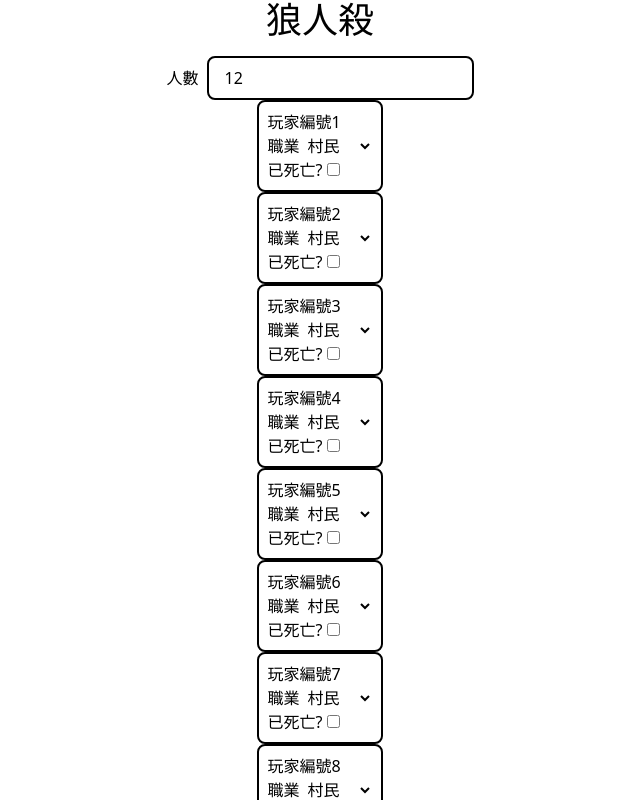
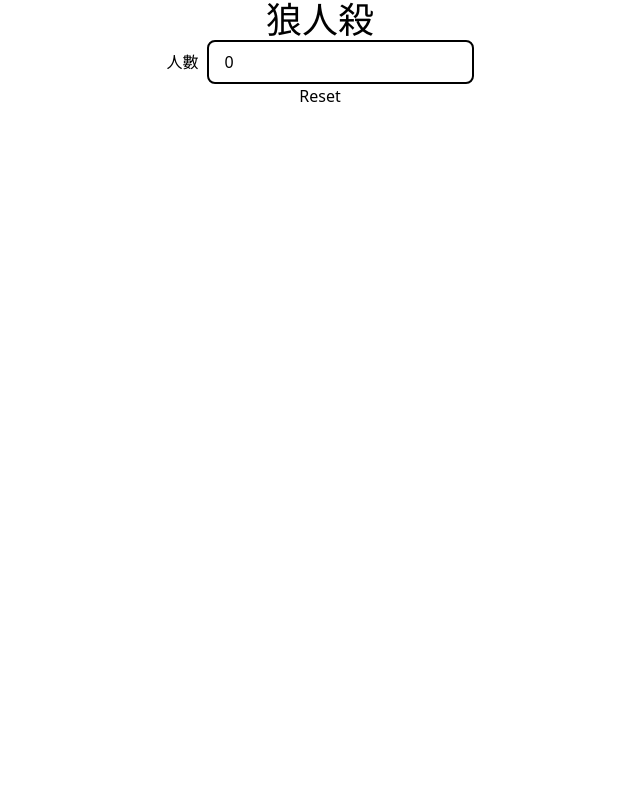
Before and after one commit to aappaapp/mafia, a SvelteKit app: page / in a window 1280 px wide. Shown: the top 800 px of the page, without its empty margins (320-960 px from the left). Built offline with nearby package versions, Linux system fonts and the light colour scheme.

Commit message:
Seperate the files

```diff
--- a/src/app.d.ts
+++ b/src/app.d.ts
@@ -12,6 +12,8 @@ declare global {
 			playerData: {
 				role: 'werewolf' | 'king' | 'witch' | 'seer' | 'hunter' | 'knight' | 'villager';
 				dead: boolean;
+				isSheriff: boolean;
+				name: string;
 			}[];
 		}
 	}
--- /dev/null
+++ b/src/lib/components/Panel.svelte
@@ -0,0 +1,39 @@
+<script lang="ts">
+	import Player from './Player.svelte';
+
+	type Props = {
+		gameState: App.GameState;
+	};
+	let { gameState = $bindable() }: Props = $props();
+
+	$effect.pre(() => {
+		if (gameState.playerData.length < gameState.playerCount) {
+			for (let i = gameState.playerData.length; i < gameState.playerCount; i++) {
+				gameState.playerData.push({
+					role: 'villager',
+					name: '',
+					dead: false,
+					isSheriff: false
+				});
+			}
+		}
+	});
+</script>
+
+<div class="flex flex-col items-center">
+	<div class="flex items-center gap-2">
+		<label for="players">人數</label>
+		<input
+			type="number"
+			id="players"
+			bind:value={() => gameState.playerCount, (v) => (gameState.playerCount = Math.max(v, 0))}
+			class="b--input--number"
+		/>
+	</div>
+	<button onclick={() => ((gameState.playerData = []), (gameState.playerCount = 0))}>Reset</button>
+	<div class="grid grid-cols-2">
+		{#each new Array(gameState.playerCount) as _, i}
+			<Player data={gameState.playerData[i]} playerNumber={i + 1} />
+		{/each}
+	</div>
+</div>
--- /dev/null
+++ b/src/lib/components/Player.svelte
@@ -0,0 +1,48 @@
+<script lang="ts">
+	type Props = {
+		playerNumber: number;
+		data: App.GameState['playerData'][number];
+	};
+
+	let { playerNumber, data }: Props = $props();
+	$effect.pre(() => {
+		if (!data.name) {
+			data.name = `玩家${playerNumber}`;
+		}
+	});
+</script>
+
+<div
+	class="flex flex-col items-center rounded-lg border-2 border-black p-5 {data.dead
+		? 'bg-black text-white'
+		: ''}"
+>
+	<div>
+		<span>#{playerNumber}</span>
+	</div>
+	<div>
+		<input
+			type="text"
+			value={data.name}
+			onchange={(e) => (data.name = e.currentTarget.value)}
+			class="w-full text-center"
+		/>
+	</div>
+	<div>
+		<select bind:value={data.role} class="bg-transparent">
+			<option value="king">狼王</option>
+			<option value="werewolf">狼人</option>
+			<option value="seer">預言家</option>
+			<option value="witch">女巫</option>
+			<option value="hunter">獵人</option>
+			<option value="knight">騎士</option>
+			<option value="villager">村民</option>
+		</select>
+	</div>
+	<div>
+		<button onclick={() => (data.dead = !data.dead)}>{data.dead ? '☠️' : '😀'}</button>
+		<button onclick={() => (data.isSheriff = !data.isSheriff)}
+			>{data.isSheriff ? '👮' : '🎩'}</button
+		>
+	</div>
+</div>
--- a/src/routes/+page.svelte
+++ b/src/routes/+page.svelte
@@ -1,83 +1,21 @@
 <script lang="ts">
-	import { localStore } from '$lib';
+	import { browser } from '$app/environment';
+	import Panel from '$lib/components/Panel.svelte';
 
-	type DeepPartial<T> = {
-		[P in keyof T]?: DeepPartial<T[P]>;
-	};
-	let state = localStore<DeepPartial<State>>('state', {
-		playerCount: 12,
+	let gameState: App.GameState = $state({
+		playerCount: 0,
 		playerData: []
 	});
 
+	if (browser) {
+		let item = localStorage.getItem('state');
+		if (item) gameState = JSON.parse(item);
+	}
+
 	$effect(() => {
-		if (state.value.playerCount && state.value.playerData) {
-			if (state.value.playerData.length < state.value.playerCount) {
-				for (let i = state.value.playerData.length; i < state.value.playerCount; i++) {
-					state.value.playerData.push({
-						role: 'villager',
-						dead: false
-					});
-				}
-			}
-		}
+		localStorage.setItem('state', JSON.stringify(gameState));
 	});
 </script>
 
-<div class="flex flex-col gap-4">
-	<h1 class="text-center text-4xl">狼人殺</h1>
-	<div class="flex flex-col items-center">
-		<div class="flex items-center gap-2">
-			<label for="players">人數</label>
-			<input
-				type="number"
-				id="players"
-				bind:value={() => state.value.playerCount,
-				(v) => {
-					state.value.playerCount = v ?? 0;
-				}}
-				class="b--input--number"
-			/>
-		</div>
-		{#each new Array(state.value.playerCount) as _, i}
-			<div
-				class="flex flex-col rounded-lg border-2 border-black p-2 {state.value.playerData?.[i]?.dead
-					? 'bg-black text-white'
-					: ''}"
-			>
-				<span>玩家編號{i + 1}</span>
-				<div>
-					<label for="role-{i}">職業</label>
-					<select
-						id="role-{i}"
-						bind:value={() => state.value.playerData?.[i]?.role ?? 'villager',
-						(v) => {
-							if (typeof state.value.playerData?.[i]?.role !== 'undefined')
-								state.value.playerData[i].role = v;
-						}}
-						class="bg-transparent"
-					>
-						<option value="werewolf">狼人</option>
-						<option value="king">狼王</option>
-						<option value="witch">女巫</option>
-						<option value="seer">預言家</option>
-						<option value="hunter">獵人</option>
-						<option value="knight">騎士</option>
-						<option value="villager">村民</option>
-					</select>
-				</div>
-				<div>
-					<label for="dead-{i}">已死亡?</label>
-					<input
-						type="checkbox"
-						id="dead-{i}"
-						bind:checked={() => state.value.playerData?.[i]?.dead ?? false,
-						(v) => {
-							if (typeof state.value.playerData?.[i]?.dead !== 'undefined')
-								state.value.playerData[i].dead = v;
-						}}
-					/>
-				</div>
-			</div>
-		{/each}
-	</div>
-</div>
+<h1 class="text-center text-4xl">狼人殺</h1>
+<Panel bind:gameState />
--- a/src/routes/peer/+page.svelte
+++ b/src/routes/peer/+page.svelte
@@ -9,6 +9,7 @@
 		acceptCall
 	} from '$lib/peer';
 	import { browser } from '$app/environment';
+	import Panel from '$lib/components/Panel.svelte';
 
 	let peer: import('peerjs').Peer | undefined = $state();
 	let conn: import('peerjs').DataConnection | undefined = $state();
@@ -26,84 +27,38 @@
 		if (item) obj.gameState = JSON.parse(item);
 	}
 
-	$effect.pre(() => {
-		obj.gameState.playerCount = obj.peers.length;
-		if (obj.gameState.playerData.length < obj.gameState.playerCount) {
-			for (let i = obj.gameState.playerData.length; i < obj.gameState.playerCount; i++) {
-				obj.gameState.playerData.push({
-					role: 'villager',
-					dead: false
-				});
-			}
-		}
-	});
-
 	$effect(() => {
 		localStorage.setItem('state', JSON.stringify(obj.gameState));
 	});
+
+	let roomId = $state('spirit');
+	let pin = $state('1234');
 </script>
 
+<div class="flex">
+	<input type="text" placeholder="Id" bind:value={roomId} />
+	<input type="text" placeholder="Pin" bind:value={pin} />
+</div>
+<div>
 	<button
 		onclick={async () => {
-		peer = await host(obj, 'spirit', '4123');
+			peer = await host(obj, roomId, pin);
 			hostAcceptCall(obj, peer);
 			isHost = true;
 		}}>Host</button
 	>
+</div>
 
 <button
 	onclick={async () => {
-		[peer, conn] = await join('spirit', '4123');
-		await call(peer, getHostId('spirit', '4123'));
+		[peer, conn] = await join(roomId, pin);
+		await call(peer, getHostId(roomId, pin));
 		acceptCall(peer);
 	}}>Join</button
 >
 
 {#if isHost}
-	<div class="flex flex-col gap-4">
-		<h1 class="text-center text-4xl">狼人殺</h1>
-		<div class="flex flex-col items-center">
-			<div class="flex items-center gap-2">
-				<label for="players">人數</label>
-				<input
-					type="number"
-					id="players"
-					bind:value={obj.gameState.playerCount}
-					class="b--input--number"
-				/>
-			</div>
-			{#each new Array(obj.gameState.playerCount) as _, i}
-				<div
-					class="flex flex-col rounded-lg border-2 border-black p-2 {obj.gameState.playerData[i]
-						.dead
-						? 'bg-black text-white'
-						: ''}"
-				>
-					<span>玩家編號{i + 1}</span>
-					<div>
-						<label for="role-{i}">職業</label>
-						<select
-							id="role-{i}"
-							bind:value={obj.gameState.playerData[i].role}
-							class="bg-transparent"
-						>
-							<option value="werewolf">狼人</option>
-							<option value="king">狼王</option>
-							<option value="witch">女巫</option>
-							<option value="seer">預言家</option>
-							<option value="hunter">獵人</option>
-							<option value="knight">騎士</option>
-							<option value="villager">村民</option>
-						</select>
-					</div>
-					<div>
-						<label for="dead-{i}">已死亡?</label>
-						<input type="checkbox" id="dead-{i}" bind:checked={obj.gameState.playerData[i].dead} />
-					</div>
-				</div>
-			{/each}
-		</div>
-	</div>
+	<Panel bind:gameState={obj.gameState} />
 {:else}
-	as
+	You are wolfksamdflmasdf
 {/if}
```
Lines whose indentation alone changed are shown as unchanged.
